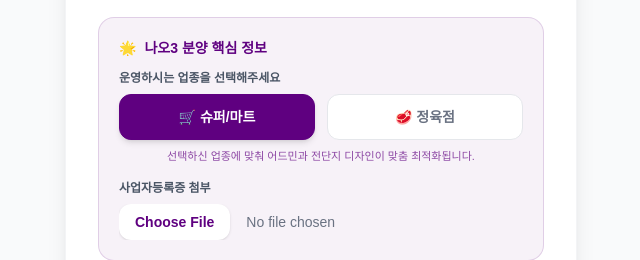
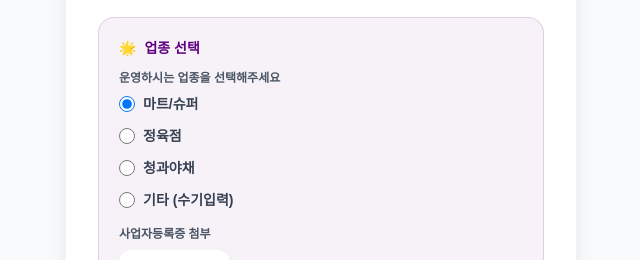
Before and after one commit to hannune-s/nao3, a Next.js app: page /register in a window 1280 px wide. Shown: the part 686-946 px from the top of the page, without its empty margins (319-959 px from the left). Built offline with nearby package versions, Linux system fonts and the light colour scheme; no server answers.

Commit message:
feat: change business type selector to radio buttons and add custom input

```diff
--- a/src/app/register/page.tsx
+++ b/src/app/register/page.tsx
@@ -15,7 +15,8 @@ export default function RegisterPage() {
   const [ownerName, setOwnerName] = useState('');
   const [address, setAddress] = useState('');
   const [businessNumber, setBusinessNumber] = useState(''); // 사업자등록번호 추가
-  const [businessType, setBusinessType] = useState<'mart' | 'butcher'>('mart');
+  const [businessType, setBusinessType] = useState('마트/슈퍼');
+  const [customBusinessType, setCustomBusinessType] = useState('');
   const [file, setFile] = useState<File | null>(null);
 
   const [loading, setLoading] = useState(false);
@@ -80,7 +81,7 @@ export default function RegisterPage() {
         owner_name: ownerName,
         address,
         business_number: businessNumber, // 사업자등록번호 저장
-        business_type: businessType,
+        business_type: businessType === '기타' ? customBusinessType : businessType,
         business_license_url: licenseUrl,
       });
 
@@ -168,36 +169,41 @@ export default function RegisterPage() {
           {/* 핵심 정보: 업종 및 사업자등록증 */}
           <div className="bg-[#5F0080]/5 p-5 rounded-2xl border border-[#5F0080]/15 mt-2">
             <h3 className="text-sm font-bold text-[#5F0080] mb-3 flex items-center gap-2">
-              <span>🌟</span> 나오3 분양 핵심 정보
+              <span>🌟</span> 업종 선택
             </h3>
 
             <div className="mb-4">
               <label className="block text-xs font-bold text-gray-600 mb-2">운영하시는 업종을 선택해주세요</label>
-              <div className="flex gap-3">
-                <button
-                  type="button"
-                  onClick={() => setBusinessType('mart')}
-                  className={`flex-1 py-3 rounded-xl font-bold text-sm transition-all border ${
-                    businessType === 'mart'
-                      ? 'bg-[#5F0080] text-white border-[#5F0080] shadow-md'
-                      : 'bg-white text-gray-500 border-gray-200 hover:bg-gray-50'
-                  }`}
-                >
-                  🛒 슈퍼/마트
-                </button>
-                <button
-                  type="button"
-                  onClick={() => setBusinessType('butcher')}
-                  className={`flex-1 py-3 rounded-xl font-bold text-sm transition-all border ${
-                    businessType === 'butcher'
-                      ? 'bg-[#5F0080] text-white border-[#5F0080] shadow-md'
-                      : 'bg-white text-gray-500 border-gray-200 hover:bg-gray-50'
-                  }`}
-                >
-                  🥩 정육점
-                </button>
+
+              <div className="flex flex-col gap-3 mb-2">
+                <label className="flex items-center gap-2 cursor-pointer">
+                  <input type="radio" name="businessType" value="마트/슈퍼" checked={businessType === '마트/슈퍼'} onChange={() => setBusinessType('마트/슈퍼')} className="text-[#5F0080] focus:ring-[#5F0080] w-4 h-4" />
+                  <span className="text-sm text-gray-700 font-bold">마트/슈퍼</span>
+                </label>
+                <label className="flex items-center gap-2 cursor-pointer">
+                  <input type="radio" name="businessType" value="정육점" checked={businessType === '정육점'} onChange={() => setBusinessType('정육점')} className="text-[#5F0080] focus:ring-[#5F0080] w-4 h-4" />
+                  <span className="text-sm text-gray-700 font-bold">정육점</span>
+                </label>
+                <label className="flex items-center gap-2 cursor-pointer">
+                  <input type="radio" name="businessType" value="청과야채" checked={businessType === '청과야채'} onChange={() => setBusinessType('청과야채')} className="text-[#5F0080] focus:ring-[#5F0080] w-4 h-4" />
+                  <span className="text-sm text-gray-700 font-bold">청과야채</span>
+                </label>
+                <label className="flex items-center gap-2 cursor-pointer">
+                  <input type="radio" name="businessType" value="기타" checked={businessType === '기타'} onChange={() => setBusinessType('기타')} className="text-[#5F0080] focus:ring-[#5F0080] w-4 h-4" />
+                  <span className="text-sm text-gray-700 font-bold">기타 (수기입력)</span>
+                </label>
               </div>
-              <p className="text-[11px] text-[#5F0080]/70 mt-2 text-center">선택하신 업종에 맞춰 어드민과 전단지 디자인이 맞춤 최적화됩니다.</p>
+
+              {businessType === '기타' && (
+                <input
+                  type="text"
+                  required
+                  placeholder="업종을 직접 입력해주세요"
+                  value={customBusinessType}
+                  onChange={e => setCustomBusinessType(e.target.value)}
+                  className="w-full border border-gray-200 rounded-xl px-4 py-2.5 text-sm focus:outline-none focus:ring-2 focus:ring-[#5F0080] mt-1 mb-2"
+                />
+              )}
             </div>
 
             <div>
```
